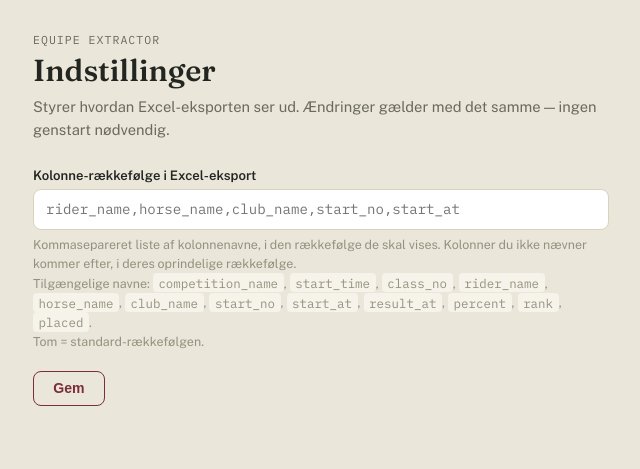
After one commit to svejdaltech/equipe-extractor, a FastAPI app: template app/templates/settings.html in a window 1280 px wide. The commit adds this page. Shown: the top 469 px of the page, without its empty margins (319-959 px from the left). Run offline with FastAPI, Linux system fonts and the light colour scheme; the template is opened without the code that fills it, so the values that code supplies are empty.

Commit message:
Replace EXCEL_COLUMN_ORDER env var with an in-app /settings page
The user pointed out .env/SSH access isn't always practical mid-event
when things are busy. Moved the setting into the app itself:

- app/models.py: new Setting key-value table (key/value strings) —
  generic enough to reuse for future settings without a new table
  each time.
- app/settings.py: get_setting()/set_setting() helpers.
- app/templates/settings.html: small form (same visual language as
  the checklist) behind Basic Auth, saves via fetch/JSON like the
  checklist's mark-seen action. Linked from the checklist header.
- app/parser.py: generate_excel() now takes column_order as a
  parameter instead of reading os.environ itself, keeping parser.py
  DB-agnostic — main.py looks up the DB setting and passes it through
  to both export routes.

Verified against the live container: saved a column order via the
real /settings page, then confirmed a real export of meeting 69835
immediately reflected it — no container restart needed, which was
the whole point of this change.

48/48 tests pass, including new tests for the settings module/routes
and an end-to-end export-uses-saved-setting test.

Co-Authored-By: Claude Sonnet 5 <noreply@anthropic.com>
Claude-Session: https://claude.ai/code/session_018TtCA197EFKXCy8e51Dmdc

```diff
--- a/app/main.py
+++ b/app/main.py
@@ -7,6 +7,7 @@ from fastapi import BackgroundTasks, Depends, FastAPI, HTTPException, Query, Req
 from fastapi.responses import FileResponse, HTMLResponse, Response
 from fastapi.security import HTTPBasic, HTTPBasicCredentials
 from fastapi.templating import Jinja2Templates
+from pydantic import BaseModel
 from sqlalchemy import select
 from sqlalchemy.orm import Session
 
@@ -15,6 +16,7 @@ from app.calendar_feed import build_ics
 from app.checklist import get_checklist_data
 from app.database import Base, engine, ensure_column, get_db
 from app.parser import UpstreamError, generate_excel, parse_schedule
+from app.settings import get_setting, set_setting
 from app.sync import sync_meeting
 
 # No public API docs: the app now handles rider PII and an auth-token-protected
@@ -72,10 +74,13 @@ def _embed_json(data) -> str:
     return json.dumps(data).replace("</", "<\\/")
 
 
-def _export_excel(meeting_id: str, background_tasks: BackgroundTasks) -> FileResponse:
+def _export_excel(meeting_id: str, background_tasks: BackgroundTasks, db: Session) -> FileResponse:
+    raw_order = get_setting(db, "excel_column_order")
+    column_order = [c.strip() for c in raw_order.split(",") if c.strip()] if raw_order else None
+
     try:
         starts = parse_schedule(meeting_id)
-        file_path = generate_excel(starts)
+        file_path = generate_excel(starts, column_order=column_order)
     except ValueError as e:
         raise HTTPException(status_code=status.HTTP_400_BAD_REQUEST, detail=str(e))
     except UpstreamError as e:
@@ -93,24 +98,26 @@ def _export_excel(meeting_id: str, background_tasks: BackgroundTasks) -> FileRes
 def export_to_excel(
     background_tasks: BackgroundTasks,
     meeting_id: str = Query(..., description="Equipe API endpoint"),
+    db: Session = Depends(get_db),
     _auth: None = Depends(require_auth),
 ):
     """
     Export the schedule for a meeting ID to Excel.
     """
-    return _export_excel(meeting_id, background_tasks)
+    return _export_excel(meeting_id, background_tasks, db)
 
 
 @app.get("/meetings/{meeting_id}/export")
 def export_meeting(
     meeting_id: str,
     background_tasks: BackgroundTasks,
+    db: Session = Depends(get_db),
     _auth: None = Depends(require_auth),
 ):
     """
     Same Excel export as GET /, reachable from the checklist view below.
     """
-    return _export_excel(meeting_id, background_tasks)
+    return _export_excel(meeting_id, background_tasks, db)
 
 
 @app.get("/meetings/{meeting_id}", response_class=HTMLResponse)
@@ -182,6 +189,37 @@ def mark_rider_seen(
     return {"rider_id": rider_id, "photographed_at": now.isoformat()}
 
 
+class SettingsPayload(BaseModel):
+    excel_column_order: str = ""
+
+
+@app.get("/settings", response_class=HTMLResponse)
+def settings_page(
+    request: Request,
+    db: Session = Depends(get_db),
+    _auth: None = Depends(require_auth),
+):
+    """
+    Small in-app settings page (currently just the Excel export column order),
+    so this can be changed on the fly without SSH/.env access mid-event.
+    """
+    return templates.TemplateResponse(
+        request,
+        "settings.html",
+        {"excel_column_order": get_setting(db, "excel_column_order")},
+    )
+
+
+@app.post("/settings")
+def save_settings(
+    payload: SettingsPayload,
+    db: Session = Depends(get_db),
+    _auth: None = Depends(require_auth),
+):
+    set_setting(db, "excel_column_order", payload.excel_column_order.strip())
+    return {"excel_column_order": payload.excel_column_order.strip()}
+
+
 @app.get("/calendar/{token}.ics")
 def calendar_feed(token: str, request: Request, db: Session = Depends(get_db)):
     """
--- /dev/null
+++ b/app/templates/settings.html
@@ -0,0 +1,240 @@
+<!doctype html>
+<html lang="da">
+<head>
+<meta charset="utf-8">
+<meta name="viewport" content="width=device-width, initial-scale=1">
+<title>Indstillinger — Equipe Extractor</title>
+<link rel="preconnect" href="https://fonts.googleapis.com">
+<link rel="preconnect" href="https://fonts.gstatic.com" crossorigin>
+<link href="https://fonts.googleapis.com/css2?family=Fraunces:opsz,wght@9..144,400..600&family=Public+Sans:wght@400;500;600;700&family=IBM+Plex+Mono:wght@400;500&display=swap" rel="stylesheet">
+<style>
+  :root {
+    --bg: #EAE6DA;
+    --surface: #F6F3EA;
+    --surface-raised: #FFFFFF;
+    --ink: #232620;
+    --ink-muted: #6B6A5C;
+    --ink-faint: #94927E;
+    --line: #D9D2BE;
+    --accent: #7B2D3A;
+    --accent-soft: #F1DEDF;
+    --good: #3F6B44;
+    --good-soft: #DCE7DB;
+    --shadow: 0 1px 2px rgba(35,38,32,0.06);
+    color-scheme: light;
+  }
+
+  @media (prefers-color-scheme: dark) {
+    :root:not([data-theme="light"]) {
+      --bg: #16150F;
+      --surface: #201F17;
+      --surface-raised: #262418;
+      --ink: #F0EBDD;
+      --ink-muted: #ACA792;
+      --ink-faint: #726E5C;
+      --line: #38361F;
+      --accent: #E08A94;
+      --accent-soft: #3A2229;
+      --good: #90C793;
+      --good-soft: #23331F;
+      --shadow: 0 1px 3px rgba(0,0,0,0.4);
+      color-scheme: dark;
+    }
+  }
+
+  :root[data-theme="dark"] {
+    --bg: #16150F;
+    --surface: #201F17;
+    --surface-raised: #262418;
+    --ink: #F0EBDD;
+    --ink-muted: #ACA792;
+    --ink-faint: #726E5C;
+    --line: #38361F;
+    --accent: #E08A94;
+    --accent-soft: #3A2229;
+    --good: #90C793;
+    --good-soft: #23331F;
+    --shadow: 0 1px 3px rgba(0,0,0,0.4);
+    color-scheme: dark;
+  }
+
+  * { box-sizing: border-box; }
+
+  body {
+    margin: 0;
+    background: var(--bg);
+    color: var(--ink);
+    font-family: "Public Sans", -apple-system, BlinkMacSystemFont, "Segoe UI", sans-serif;
+    -webkit-font-smoothing: antialiased;
+    display: flex;
+    justify-content: center;
+    padding: 2rem 1.1rem 4rem;
+  }
+
+  @media (prefers-reduced-motion: reduce) {
+    * { animation-duration: 0.001ms !important; transition-duration: 0.001ms !important; }
+  }
+
+  .page { max-width: 36rem; width: 100%; }
+
+  .eyebrow {
+    margin: 0 0 0.4rem;
+    font-family: "IBM Plex Mono", ui-monospace, monospace;
+    font-size: 0.72rem;
+    letter-spacing: 0.09em;
+    text-transform: uppercase;
+    color: var(--ink-muted);
+  }
+
+  h1 {
+    margin: 0 0 0.5rem;
+    font-family: "Fraunces", Georgia, serif;
+    font-weight: 560;
+    font-size: clamp(1.5rem, 5vw, 1.9rem);
+    line-height: 1.15;
+    text-wrap: balance;
+  }
+
+  .intro {
+    margin: 0 0 1.6rem;
+    font-size: 0.92rem;
+    line-height: 1.55;
+    color: var(--ink-muted);
+  }
+
+  .field {
+    margin-bottom: 1.2rem;
+  }
+
+  label {
+    display: block;
+    font-size: 0.82rem;
+    font-weight: 600;
+    margin-bottom: 0.4rem;
+  }
+
+  .hint {
+    margin: 0.4rem 0 0;
+    font-size: 0.78rem;
+    color: var(--ink-faint);
+    line-height: 1.5;
+  }
+
+  .hint code {
+    font-family: "IBM Plex Mono", ui-monospace, monospace;
+    background: var(--surface);
+    padding: 0.1rem 0.35rem;
+    border-radius: 4px;
+  }
+
+  input[type="text"] {
+    width: 100%;
+    font-family: "IBM Plex Mono", ui-monospace, monospace;
+    font-size: 0.88rem;
+    padding: 0.65rem 0.75rem;
+    border: 1px solid var(--line);
+    border-radius: 8px;
+    background: var(--surface-raised);
+    color: var(--ink);
+  }
+
+  input[type="text"]:focus-visible {
+    outline: 2px solid var(--accent);
+    outline-offset: 1px;
+  }
+
+  .save-btn {
+    appearance: none;
+    border: 1px solid var(--accent);
+    background: transparent;
+    color: var(--accent);
+    font-size: 0.88rem;
+    font-weight: 700;
+    padding: 0.55rem 1.2rem;
+    border-radius: 8px;
+    cursor: pointer;
+  }
+
+  .save-btn:hover { background: var(--accent-soft); }
+  .save-btn:disabled { opacity: 0.5; cursor: default; }
+  .save-btn:focus-visible { outline: 2px solid var(--accent); outline-offset: 2px; }
+
+  .toast {
+    position: fixed;
+    left: 50%;
+    bottom: 1.25rem;
+    transform: translate(-50%, 0.5rem);
+    background: var(--ink);
+    color: var(--bg);
+    font-size: 0.82rem;
+    padding: 0.6rem 1rem;
+    border-radius: 8px;
+    box-shadow: 0 6px 20px rgba(0,0,0,0.25);
+    opacity: 0;
+    pointer-events: none;
+    transition: opacity 0.25s ease, transform 0.25s ease;
+    max-width: 90vw;
+    text-align: center;
+  }
+
+  .toast.show { opacity: 1; transform: translate(-50%, 0); }
+</style>
+</head>
+<body>
+<div class="page">
+  <p class="eyebrow">Equipe Extractor</p>
+  <h1>Indstillinger</h1>
+  <p class="intro">Styrer hvordan Excel-eksporten ser ud. Ændringer gælder med det samme — ingen genstart nødvendig.</p>
+
+  <div class="field">
+    <label for="excel-column-order">Kolonne-rækkefølge i Excel-eksport</label>
+    <input type="text" id="excel-column-order" value="{{ excel_column_order }}" placeholder="rider_name,horse_name,club_name,start_no,start_at">
+    <p class="hint">
+      Kommasepareret liste af kolonnenavne, i den rækkefølge de skal vises. Kolonner du ikke nævner kommer efter, i deres oprindelige rækkefølge.<br>
+      Tilgængelige navne: <code>competition_name</code>, <code>start_time</code>, <code>class_no</code>, <code>rider_name</code>, <code>horse_name</code>, <code>club_name</code>, <code>start_no</code>, <code>start_at</code>, <code>result_at</code>, <code>percent</code>, <code>rank</code>, <code>placed</code>.<br>
+      Tom = standard-rækkefølgen.
+    </p>
+  </div>
+
+  <button class="save-btn" id="save-btn">Gem</button>
+</div>
+
+<div class="toast" id="toast"></div>
+
+<script>
+  var input = document.getElementById("excel-column-order");
+  var saveBtn = document.getElementById("save-btn");
+  var toastEl = document.getElementById("toast");
+  var toastTimer = null;
+
+  function showToast(msg) {
+    toastEl.textContent = msg;
+    toastEl.classList.add("show");
+    clearTimeout(toastTimer);
+    toastTimer = setTimeout(function () { toastEl.classList.remove("show"); }, 2600);
+  }
+
+  saveBtn.addEventListener("click", function () {
+    saveBtn.disabled = true;
+    fetch("/settings", {
+      method: "POST",
+      headers: { "Content-Type": "application/json" },
+      body: JSON.stringify({ excel_column_order: input.value.trim() })
+    })
+      .then(function (res) {
+        if (!res.ok) throw new Error("save failed");
+        return res.json();
+      })
+      .then(function () {
+        showToast("Gemt.");
+      })
+      .catch(function () {
+        showToast("Kunne ikke gemme — prøv igen.");
+      })
+      .finally(function () {
+        saveBtn.disabled = false;
+      });
+  });
+</script>
+</body>
+</html>
```
Also changed, not shown: app/models.py (+7 -0 lines), app/parser.py (+5 -10 lines), app/settings.py (added, +18 -0 lines), app/templates/checklist.html (+19 -1 lines), plan.md (+1 -0 lines), tests/test_parser.py (+2 -3 lines), tests/test_settings.py (added, +80 -0 lines), README.md.
